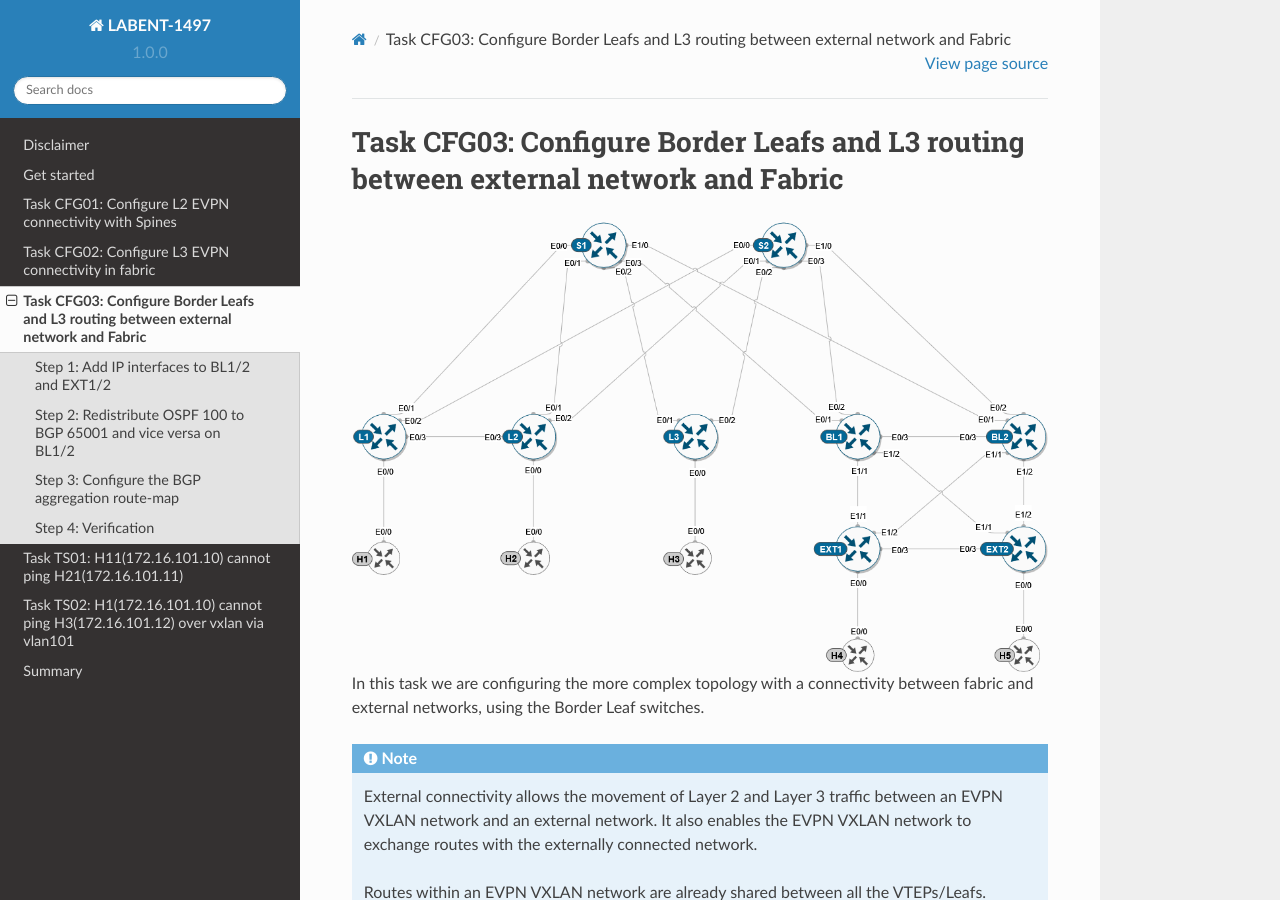
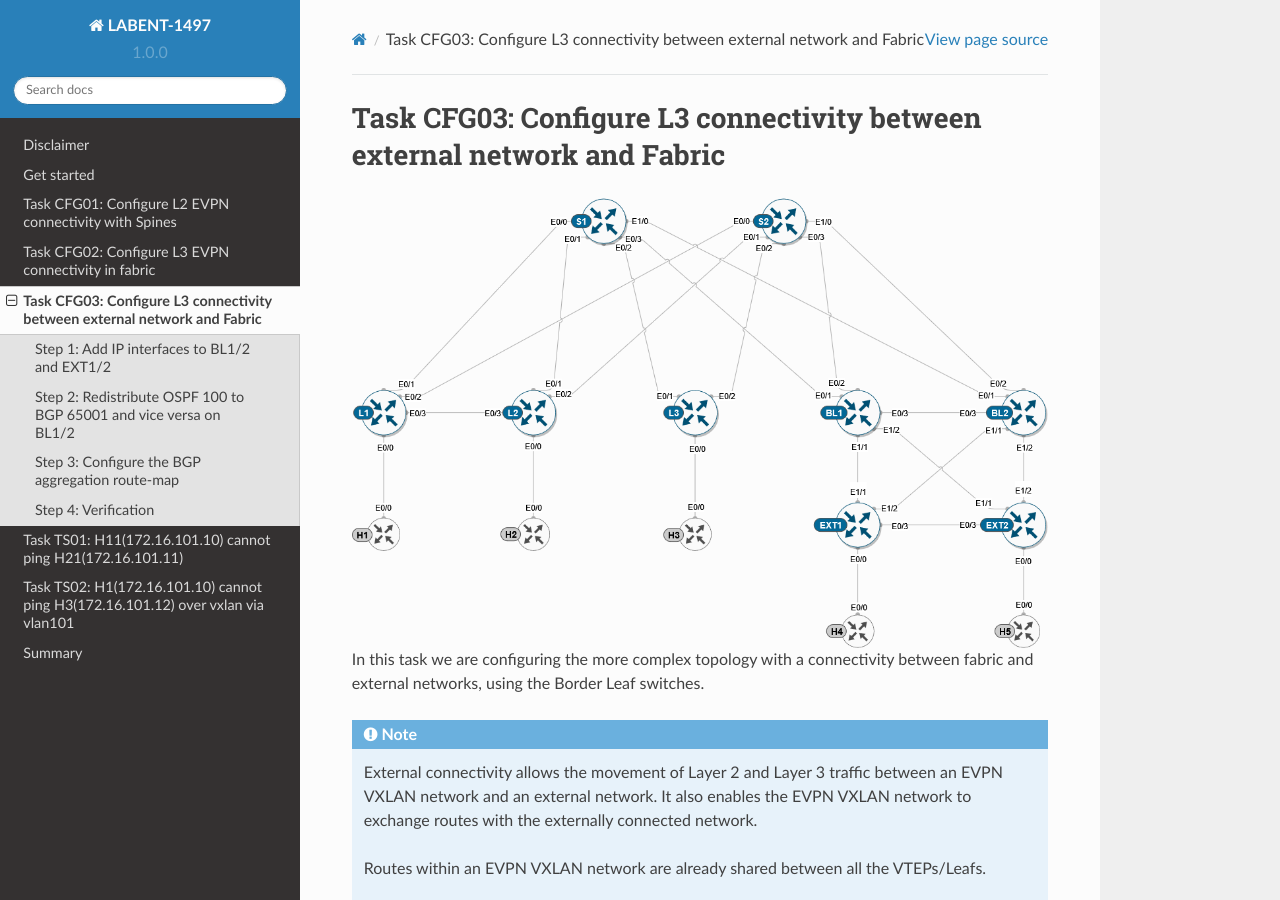
Before and after one commit to dvishchu/labent-1497, a Sphinx documentation site: the page built from docs/source/task_03.rst, in a window 1280 px wide and 900 px high. Built offline with Sphinx 7.4.7 and the Read the Docs theme 2.0.0, drawn with Linux system fonts in a browser that asks for light colours.

Commit message:
Updating title of task 03

```diff
--- a/docs/source/task_03.rst
+++ b/docs/source/task_03.rst
@@ -1,5 +1,5 @@
-Task CFG03: Configure Border Leafs and L3 routing between external network and Fabric
-=====================================================================================
+Task CFG03: Configure L3 connectivity between external network and Fabric
+=========================================================================
 
 .. image:: assets/cfg02_topology.png
     :align: center
```
